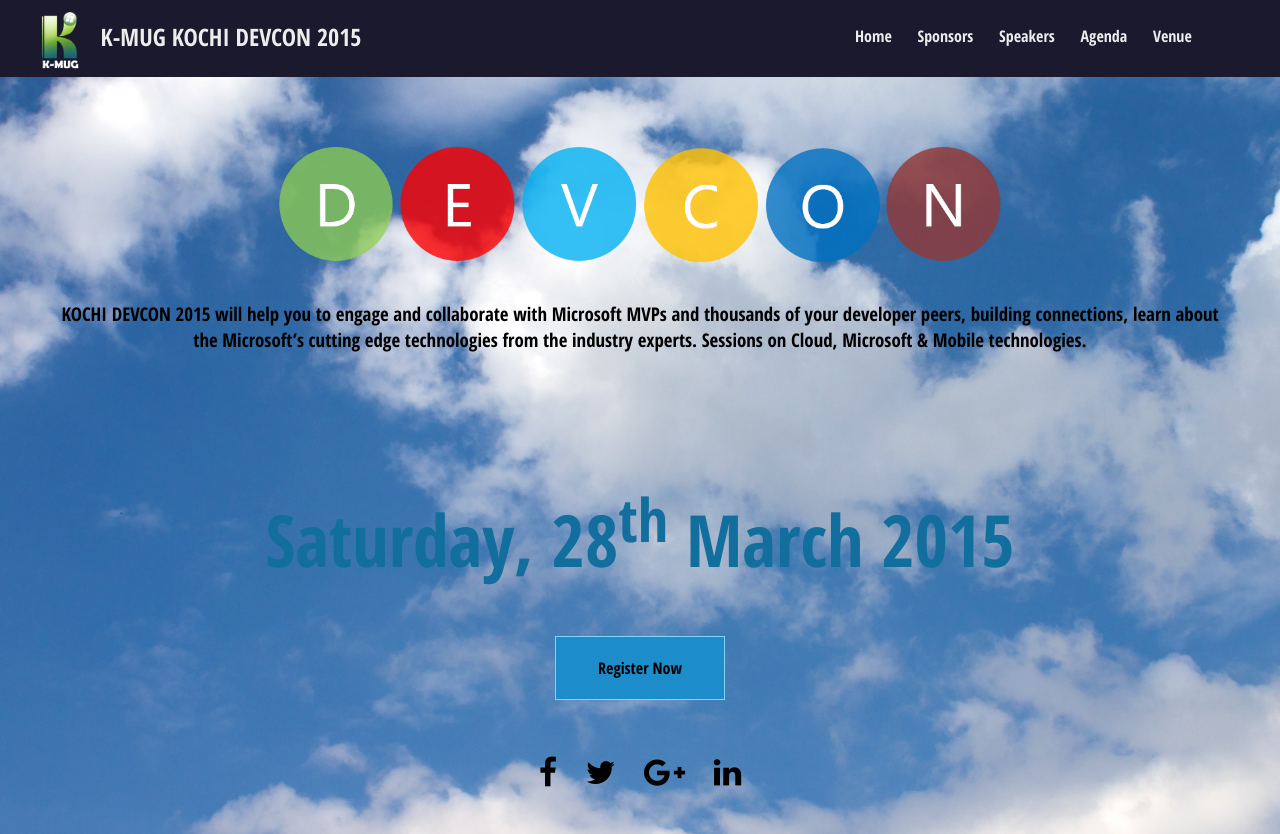
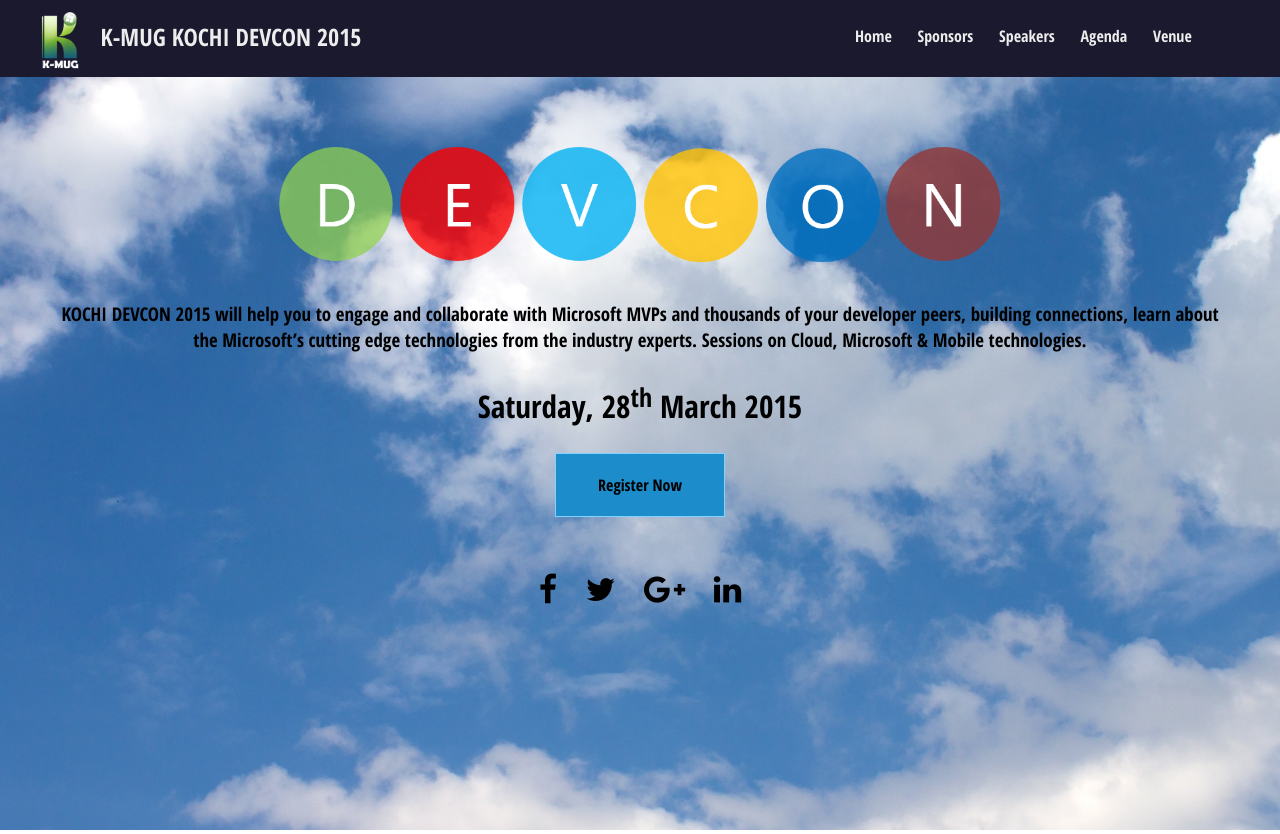
Before and after one commit to anuraj/devcon15, a plain HTML site: page index.html in a window 1280 px wide. Shown: the top 834 px of the page. Drawn offline with nearby package versions, Linux system fonts and the light colour scheme.

Commit message:
Reverted the changes - Date Style

```diff
--- a/index.html
+++ b/index.html
@@ -37,7 +37,7 @@
             <div id="home" class="section" style="background-image: url('./Content/background.jpg'); background-size: cover;">
                 <div class="devcontitle" style="background-image: url('./Content/devcon.png');"></div>
                 <p>KOCHI DEVCON 2015 will help you to engage and collaborate with Microsoft MVPs and thousands of your developer peers, building connections, learn about the Microsoft’s cutting edge technologies from the industry experts. Sessions on Cloud, Microsoft &amp; Mobile technologies.</p>
-                <h1>Saturday, 28<sup>th</sup> March 2015</h1>
+                <h2>Saturday, 28<sup>th</sup> March 2015</h2>
                 <div class="input"><a class="button" href="http://devcon15.eventbrite.com" target="_blank">Register Now </a></div>
                 <br> <br>
                 <div class="icons">
```
